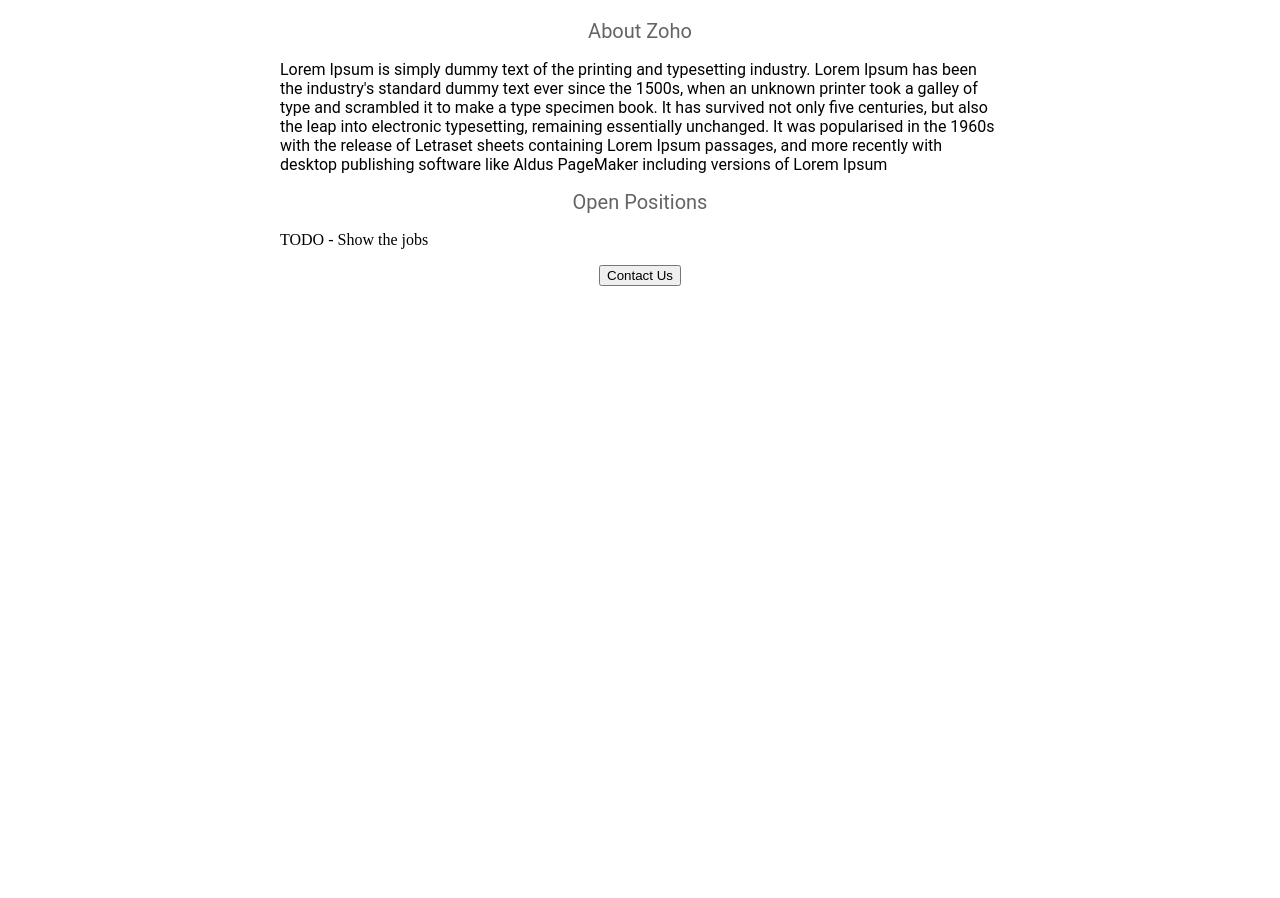
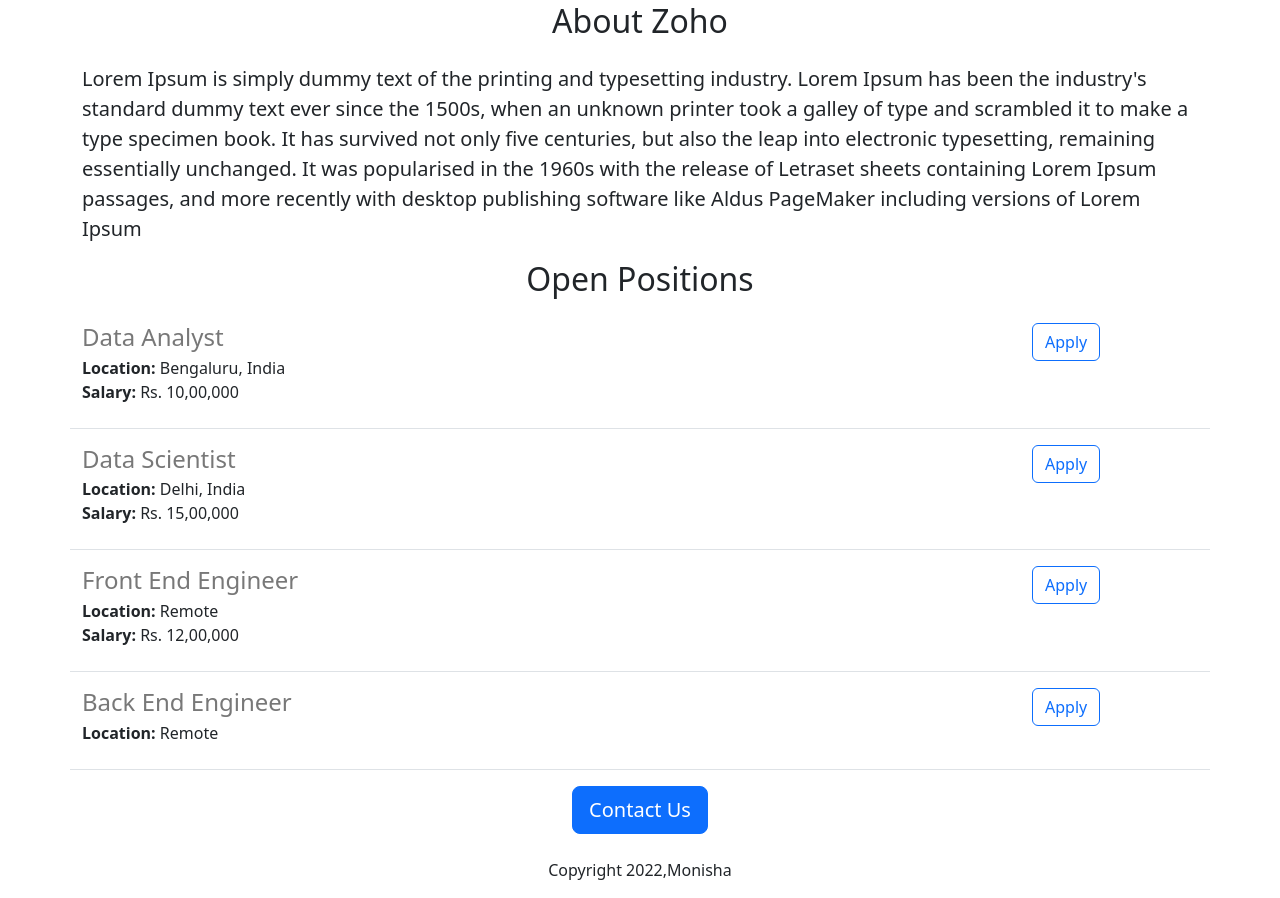
Before and after one commit to MonishaMuthuraman/careers-website, a Flask app: page / in a window 1280 px wide. Shown: the part 422-1320 px from the top of the page. Before the commit the page ends 708 px from the top, so only its background shows below. Run offline with Flask 3, Linux system fonts and the light colour scheme.

Commit message:
Added Dynamic data and API route

```diff
--- a/app.py
+++ b/app.py
@@ -1,12 +1,41 @@
-from flask import Flask,render_template
+from flask import Flask,render_template,jsonify
 
 app = Flask(__name__)
 
+JOBS=[
+  {
+    'id':1,
+    'title':'Data Analyst',
+    'location':'Bengaluru, India',
+    'salary':'Rs. 10,00,000'
+  },
+  {
+    'id':2,
+    'title':'Data Scientist',
+    'location':'Delhi, India',
+    'salary':'Rs. 15,00,000'
+  },
+  {
+    'id':3,
+    'title':'Front End Engineer',
+    'location':'Remote',
+    'salary':'Rs. 12,00,000'
+  },
+  {
+    'id':4,
+    'title':'Back End Engineer',
+    'location':'Remote',
+    # 'salary':'Rs. 22,00,000'
+  }
+]
 
 @app.route('/')
 def hello():
-  return render_template("home.html")
+  return render_template("home.html",jobs=JOBS,company_name="Zolo")
 
+@app.route('/api/jobs')
+def list_jobs():
+  return jsonify(JOBS)
 
 if __name__ == '__main__':
   app.run(host='0.0.0.0', debug=True)
--- a/templates/home.html
+++ b/templates/home.html
@@ -1,47 +1,33 @@
 <!DOCTYPE html>
 <html lang="en">
   <head>
+    <meta charset="utf-8">
+    <meta name="viewport" content="width=device-width, initial-scale=1">
+    <title>Careers Page</title>
+    <link href="https://cdn.jsdelivr.net/npm/bootstrap@5.3.3/dist/css/bootstrap.min.css" rel="stylesheet" integrity="sha384-QWTKZyjpPEjISv5WaRU9OFeRpok6YctnYmDr5pNlyT2bRjXh0JMhjY6hW+ALEwIH" crossorigin="anonymous">
     <style>
-      h1{
-        font-size: 40px;
-        font-family: Roboto;
-        font-weight: normal;
-        color: rgb(100, 100, 100);
-        text-align: center;
-      }
       #banner{
+        height: 360px;
         width: 100%;
-        height:320px;
         object-fit: cover;
       }
-      h2{
-        font-size: 20px;
-        font-family: Roboto;
-        font-weight: normal;
-        color: rgb(100, 100, 100);
-        text-align: center;
-      }
-      #container{
-        max-width:720px;
-        margin:0 auto;
-      }
-      .body-text{
-        font-family: Roboto;
-        color: rgb(00, 00, 00);
-      }
     </style>
-    <title>Careers Page</title>
   </head>
   <body>
-    <div id="container">
-    <h1>Zoho Careers</h1>
-    <img id="banner" src="https://a372a019-a86d-4cfb-bc9d-bdcec75dbcb5-00-2llq9x85x0kov.sisko.replit.dev:5000/static/banner.jpg" >
-    <h2>About Zoho</h2>
-    <p class="body-text">Lorem Ipsum is simply dummy text of the printing and typesetting industry. Lorem Ipsum has been the industry's standard dummy text ever since the 1500s, when an unknown printer took a galley of type and scrambled it to make a type specimen book. It has survived not only five centuries, but also the leap into electronic typesetting, remaining essentially unchanged. It was popularised in the 1960s with the release of Letraset sheets containing Lorem Ipsum passages, and more recently with desktop publishing software like Aldus PageMaker including versions of Lorem Ipsum</p>
-    <h2>Open Positions</h2>
-    <p>TODO - Show the jobs</p>
-    <div style="text-align:center;">
-    <button id="contactusBtn">Contact Us</button>
+    <div class="container">
+    <h1 class="text-center">{{company_name}} Careers</h1>
+    <img class="img-fluid" id="banner" src="https://a372a019-a86d-4cfb-bc9d-bdcec75dbcb5-00-2llq9x85x0kov.sisko.replit.dev:5000/static/banner.jpg" >
+    <h2 class="text-center mt-2 mb-4">About Zoho</h2>
+    <p class="lead">Lorem Ipsum is simply dummy text of the printing and typesetting industry. Lorem Ipsum has been the industry's standard dummy text ever since the 1500s, when an unknown printer took a galley of type and scrambled it to make a type specimen book. It has survived not only five centuries, but also the leap into electronic typesetting, remaining essentially unchanged. It was popularised in the 1960s with the release of Letraset sheets containing Lorem Ipsum passages, and more recently with desktop publishing software like Aldus PageMaker including versions of Lorem Ipsum</p>
+    <h2 class="text-center mt-2 mb-4">Open Positions</h2>
+    <div>
+      {% for job in jobs %}
+        {% include 'jobitem.html' %}
+      {% endfor %}
+    </div>
+    <div class="text-center">
+    <button class="btn btn-primary btn-lg" id="contactusBtn">Contact Us</button>
+      <p class="mt-4">Copyright 2022,Monisha</p>
     </div>
   </body>
 </html>
--- /dev/null
+++ b/templates/jobitem.html
@@ -0,0 +1,16 @@
+<div class="border-bottom pb-4 row" style="margin-bottom:16px;">
+<div class="col-10">
+  <h4 style="color:rgb(120,120,120);margin-bottom:4px;">{{job['title']}}</h4>
+  <div>
+    <b>Location: </b>{{job['location']}}
+  </div>
+  {% if 'salary' in job %}
+  <div>
+    <b>Salary: </b>{{job['salary']}}
+  </div>
+  {% endif %}
+</div>
+  <div class="col-2">
+    <button type="button" class="btn btn-outline-primary">Apply</button>
+  </div>
+</div>
```
